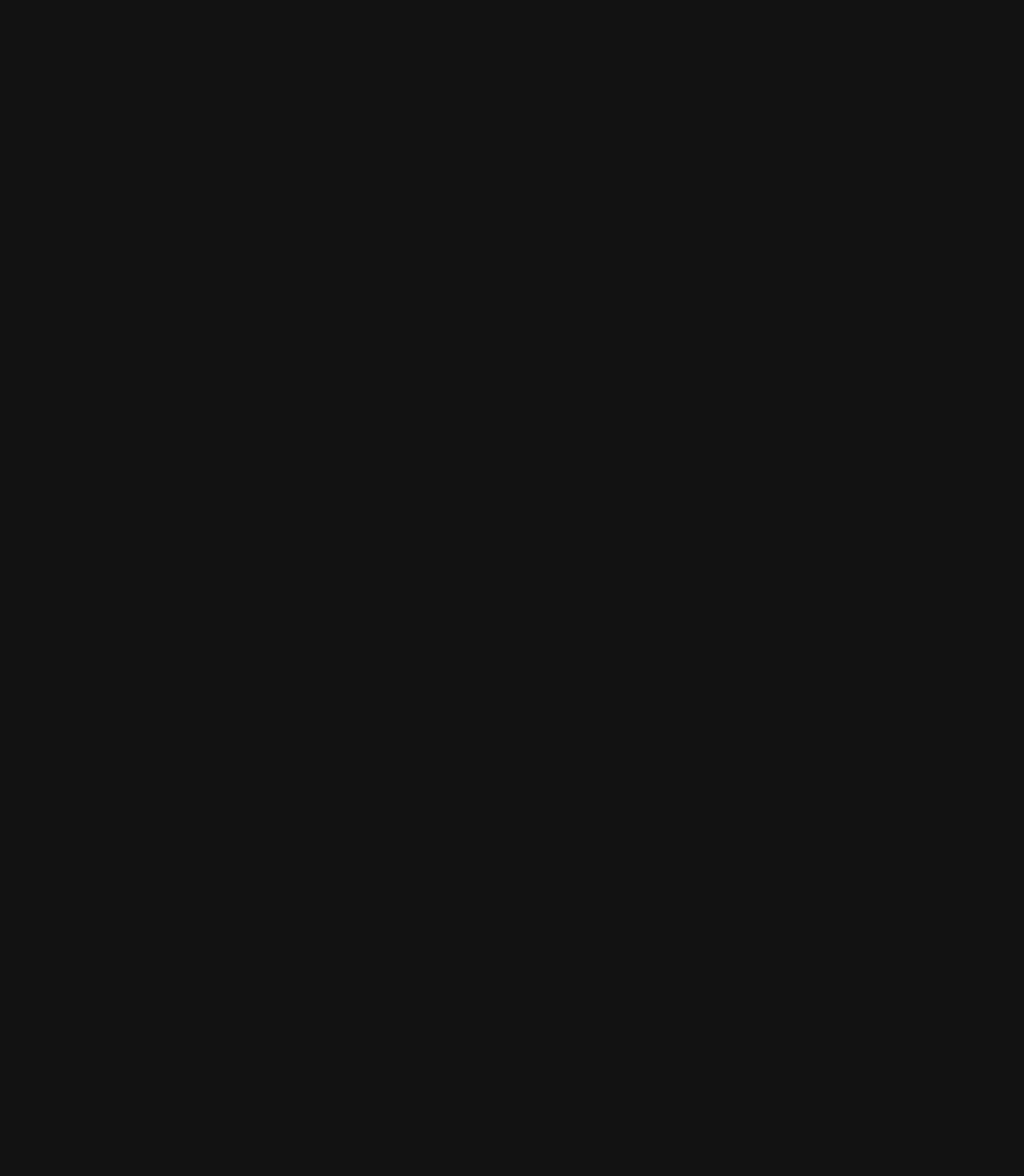
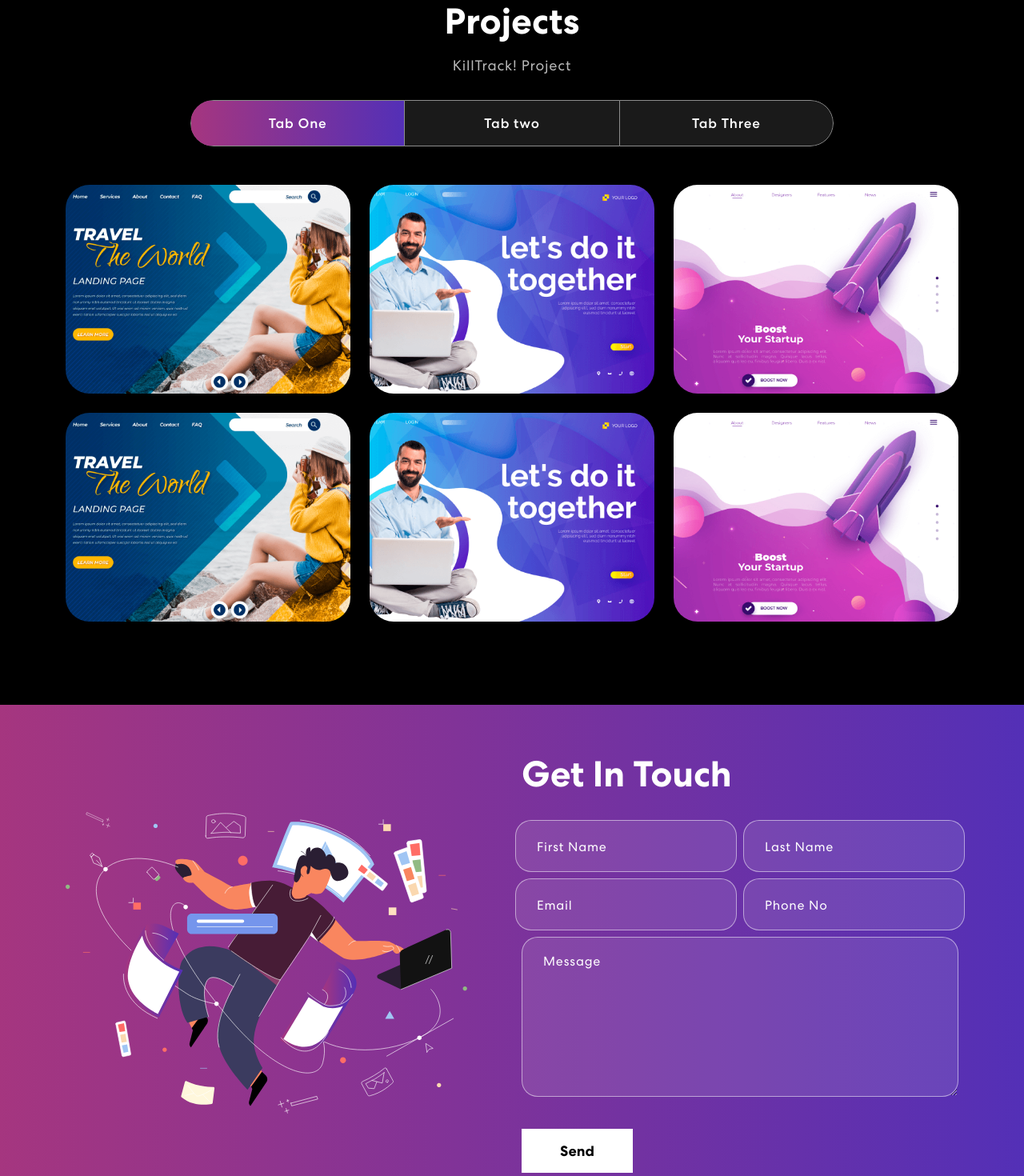
Before and after one commit to Niklauzi/myportfolio, a React (Create React App) app: page / in a window 1280 px wide. Shown: the part 1240-2710 px from the top of the page at 80% size. Before the commit the page ends 1206 px from the top, so only its background shows below. Built offline with nearby package versions, Linux system fonts and the light colour scheme.

Commit message:
added the projectCard, and implementing mailchimp

```diff
--- a/package.json
+++ b/package.json
@@ -7,10 +7,14 @@
     "@testing-library/react": "^13.4.0",
     "@testing-library/user-event": "^13.5.0",
     "bootstrap": "^5.3.0-alpha3",
+    "cors": "^2.8.5",
+    "express": "^4.18.2",
+    "nodemailer": "^6.9.1",
     "react": "^18.2.0",
     "react-bootstrap": "^2.7.2",
     "react-bootstrap-icons": "^1.10.3",
     "react-dom": "^18.2.0",
+    "react-mailchimp-subscribe": "^2.1.3",
     "react-multi-carousel": "^2.8.3",
     "react-scripts": "5.0.1",
     "web-vitals": "^2.1.4"
--- a/src/App.js
+++ b/src/App.js
@@ -3,6 +3,7 @@
 import Banner from './Components/Banner';
 import Skills from './Components/Skills';
 import Projects from './Components/Projects';
+import Contact from './Components/Contact';
 import logo from './logo.svg'
 import './App.css';
 import "bootstrap/dist/css/bootstrap.min.css";
@@ -15,6 +16,7 @@
      <Banner />
      <Skills />
      <Projects />
+     <Contact />
     </div>
   );
 }
--- /dev/null
+++ b/src/Components/Contact.js
@@ -0,0 +1,115 @@
+import { useState } from "react";
+import { Row, Container, Col } from "react-bootstrap";
+import contactImg from "../assets/img/contact-img.svg";
+
+
+const Contact = () => {
+    const formInitialDetails = {
+        firstName: "",
+        lastName: "",
+        email: "",
+        phone: "",
+        message:""
+    }
+
+
+    const [formDetails, setFormDetails] = useState(formInitialDetails);
+    const [buttonText, setButtonText] = useState('Send');
+    const [status, setStatus] = useState({});
+
+    const onFormUpdate = (category, value) => {
+        setFormDetails({
+            ...formDetails,
+            [category] : value
+        })
+    };
+
+    const handleSubmit = async (e) => {
+        e.preventDefault();
+        setButtonText('sending...');
+        let response = await fetch("http://localhost:5000/contact", {
+        method:"POST",
+        headers:{
+            "Content-Type": "Application/json;charset=utf-8" ,
+        },
+        body: JSON.stringify(formDetails)
+    });
+
+    setButtonText("Send");
+    let result = response.json();
+    setFormDetails(formInitialDetails);
+    if(result.code === 200) {
+        setStatus({ success: true, message: "Message sent successfully"});
+    } else {
+        setStatus({ success: false, message: "Something went wrong please try again later" });
+    }
+    };
+
+    return (
+      <section className="contact" id="connect">
+        <Container>
+          <Row className="align-items-center">
+            <Col md={6}>
+              <img src={contactImg} alt="Contact Us" />
+            </Col>
+            <Col>
+              <h2>Get In Touch</h2>
+              <form onSubmit={handleSubmit}>
+                <Row>
+                  <Col sm={6} className="px-1">
+                    <input
+                      type="text"
+                      value={formDetails.firstName}
+                      placeholder="First Name"
+                      onChange={(e) =>
+                        onFormUpdate("firstName", e.target.value)
+                      }
+                    />
+                  </Col>
+                  <Col sm={6} className="px-1">
+                    <input
+                      type="text"
+                      value={formDetails.lastName}
+                      placeholder="Last Name"
+                      onChange={(e) => onFormUpdate("lastName", e.target.value)}
+                    />
+                  </Col>
+                  <Col sm={6} className="px-1">
+                    <input
+                      type="email"
+                      value={formDetails.email}
+                      placeholder="Email"
+                      onChange={(e) => onFormUpdate("email", e.target.value)}
+                    />
+                  </Col>
+                  <Col sm={6} className="px-1">
+                    <input
+                      type="tel"
+                      value={formDetails.phone}
+                      placeholder="Phone No"
+                      onChange={(e) => onFormUpdate("phone", e.target.value)}
+                    />
+                  </Col>
+                  <Col>
+                  <textarea rows="6" value={formDetails.message}
+                      placeholder="Message"
+                      onChange={(e) => onFormUpdate("message", e.target.value)} ></textarea>
+                      <button type="submit"><span>{buttonText}</span></button>
+                  </Col>
+                  {
+                    status.message &&
+                    <Col>
+                    <p className={status.success === false? "danger" :"success"}>{status.message}</p>
+                    </Col>
+                  }
+                </Row>
+              </form>
+            </Col>
+          </Row>
+        </Container>
+      </section>
+    );
+}
+
+
+export default Contact;
--- /dev/null
+++ b/src/Components/ProjectCards.js
@@ -0,0 +1,18 @@
+import { Col } from "react-bootstrap";
+
+const ProjectCard = ({title, description, imgUrl}) => {
+    return (
+      <Col sm={6} md={4}>
+        <div className="proj-imgbx">
+          <img src={imgUrl} />
+        <div className="proj-txtx">
+        <h4>{title}</h4>
+        <span>{description}</span>
+        </div>
+        </div>
+      </Col>
+    );
+}
+
+
+export default ProjectCard;
--- a/src/Components/Projects.js
+++ b/src/Components/Projects.js
@@ -1,8 +1,9 @@
-import { Row, Col, Container } from "react-bootstrap";
+import { Row, Col, Container, Nav, Tab } from "react-bootstrap";
 import projImg1 from "../assets/img/project-img1.png";
 import projImg2 from "../assets/img/project-img2.png";
 import projImg3 from "../assets/img/project-img3.png";
-
+import ProjectCard from "./ProjectCards";
+import colorSharp2 from "../assets/img/color-sharp2.png";
 
 
 const Projects = () => {
@@ -40,19 +41,48 @@
     },
   ];
 
-
-    return(
-        <secction>
+    return (
+      <section className="project" id="projects">
         <Container>
           <Row>
-                    <Col>
+            <Col size={12}>
               <h2>Projects</h2>
+              <p>KillTrack! Project</p>
+              <Tab.Container id="projects-tabs" defaultActiveKey="first">
+                <Nav
+                  variant="pills"
+                  className="nav-pills mb-5 justify-content-center align-items-center"
+                  id="pills-tab"
+                  defaultActiveKey="/home"
+                >
+                  <Nav.Item>
+                    <Nav.Link eventKey="first">Tab One</Nav.Link>
+                  </Nav.Item>
+                  <Nav.Item>
+                    <Nav.Link eventKey="second">Tab two</Nav.Link>
+                  </Nav.Item>
+                  <Nav.Item>
+                    <Nav.Link eventKey="third">Tab Three</Nav.Link>
+                  </Nav.Item>
+                </Nav>
+                <Tab.Content >
+                  <Tab.Pane eventKey="first">
+                    <Row>
+                      {projects.map((project, index) => {
+                        return <ProjectCard key={index} {...project} />;
+                      })}
+                    </Row>
+                  </Tab.Pane>
+                  <Tab.Pane eventKey="second">Covalent</Tab.Pane>
+                  <Tab.Pane eventKey="third">bitsCrunch</Tab.Pane>
+                </Tab.Content>
+              </Tab.Container>
             </Col>
           </Row>
+          <img className="background-image-right" src={colorSharp2} />
         </Container>
-        </secction>
-
-    )
+      </section>
+    );
 }
 
 
```
Also changed, not shown: server.js (added, +52 -0 lines), 1 other file (tests, documents, lock files or other folders). Lines whose indentation alone changed are shown as unchanged.
